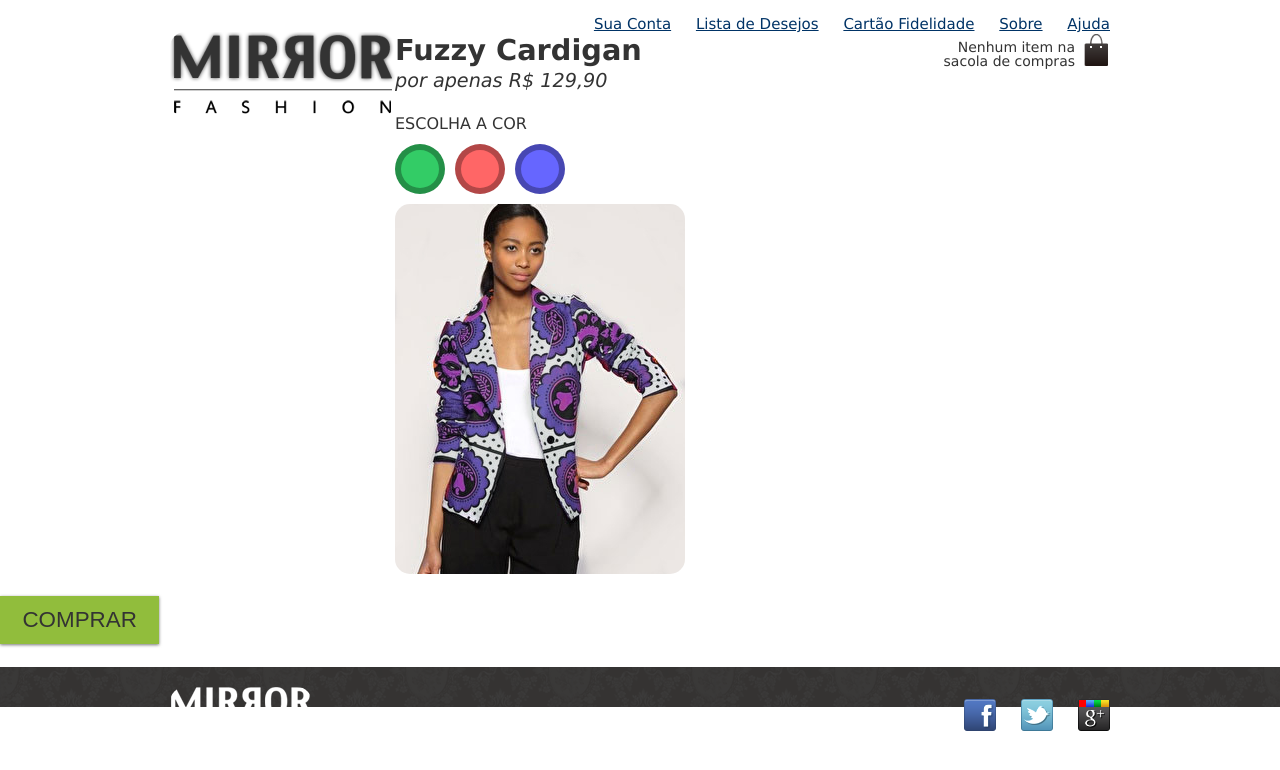
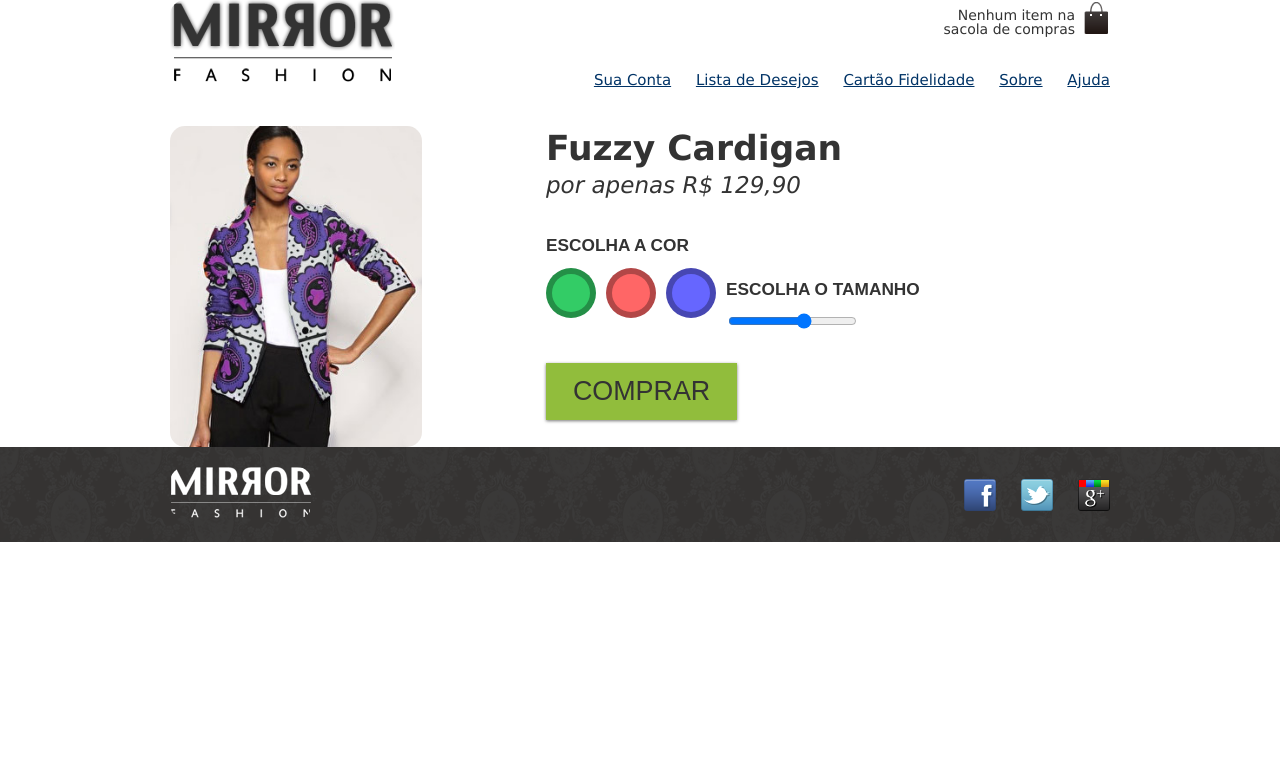
Before and after one commit to euleandrodias/apostila-ecomerce, a plain HTML site: page produto.html in a window 1280 px wide. Drawn offline with Linux system fonts and the light colour scheme.

Commit message:
colocando tamanho

```diff
--- a/css/produto.css
+++ b/css/produto.css
@@ -1,5 +1,5 @@
 .cores label::after {
-  content: "";
+  content: '';
   display: block;
 
   border: 6px solid rgba(0, 0, 0, 0.3);
@@ -36,6 +36,10 @@ label[for="azul"]::after {
 .cores input:not(:checked) + label img {
   display: none;
 }
+.cores {
+  position: relative;
+  padding-top: 90px;
+}
 
 .cores label::after {
   position: absolute;
@@ -43,10 +47,6 @@ label[for="azul"]::after {
   cursor: pointer;
 }
 
-.cores {
-  position: relative;
-  padding-top: 90px;
-}
 
 label[for="verde"]::after {
   left: 0;
@@ -90,7 +90,7 @@ label[for="azul"]::after {
 
 .produto legend {
   display: block;
-  font: bold0.9em/2.5 Arial;
+  font: bold 0.9em/2.5 Arial;
   text-transform: uppercase;
 }
 
@@ -113,7 +113,45 @@ label[for="azul"]::after {
 }
 
 @media (min-width: 600px) {
-  img {
+ .produto img {
     float: left;
   }
+
+  .produto {
+    position: relative;
+    padding-left: 40%;
+    font-size: 1.2em;
+    height: 100%;
+
+  }
+  .cores {
+    position: static;
+    padding: 0;
+  }
+  .cores legend {
+    position: static;
+  }
+
+  .cores label img {
+    position: absolute;
+    top: 0;
+    left: 0;
+    max-width: 35%;
+    max-height: 100%;
+  }
+
+  .cores label::after {
+    position: static;
+    float: left;
+    margin-right: 10px;
+  }
+
+  fieldset {
+    display: inline-block;
+    vertical-align: top;
+
+
+  }
+
+
 }
--- a/produto.html
+++ b/produto.html
@@ -8,14 +8,13 @@
 
     <link rel="stylesheet" href="css/reset.css" />
     <link rel="stylesheet" href="css/estilos.css" />
-    <link rel="stylesheet" href="css/produto.css"/>
-
+    <link rel="stylesheet" href="css/mobile.css"/>
+    <link rel="stylesheet" href="css/produto.css" />
   </head>
   <body>
     <header class="container">
-      <h1>
-        <img src="img/logo.png" alt="Logo da Mirror Fashion" />
-      </h1>
+      <!-- Conteúdo do cabeçalho -->
+      <h1><img src="img/logo.png" alt="Logo da Mirror Fashion" /></h1>
 
       <p class="sacola">Nenhum item na sacola de compras</p>
 
@@ -29,6 +28,7 @@
         </ul>
       </nav>
     </header>
+    <div class="container">
       <div class="produto">
         <h1>Fuzzy Cardigan</h1>
         <p>por apenas R$ 129,90</p>
@@ -36,7 +36,6 @@
         <form>
           <fieldset class="cores">
             <legend>Escolha a cor</legend>
-
             <input type="radio" name="cor" value="verde" id="verde" checked />
             <label for="verde">
               <img
@@ -47,17 +46,33 @@
 
             <input type="radio" name="cor" value="rosa" id="rosa" checked />
             <label for="rosa">
-            <img src="img/produtos/foto1-rosa.png" alt="Produto na cor rosa" />
+              <img
+                src="img/produtos/foto1-rosa.png"
+                alt="Produto na cor rosa"
+              />
             </label>
 
             <input type="radio" name="cor" value="azul" id="azul" checked />
             <label for="azul">
-            <img src="img/produtos/foto1-azul.png" alt="Produto na cor azul" />
+              <img
+                src="img/produtos/foto1-azul.png"
+                alt="Produto na cor azul"
+              />
             </label>
+            <fieldset class="tamanhos">
+              <legend>Escolha o tamanho</legend>
+
+              <input type="range"min="36" max="46" value="42" step="2" name="tamanho">
           </fieldset>
 
           <button class="comprar">Comprar</button>
         </form>
+      </div>
+
+
+ <!--  -->
+
+ <table></table>
     </div>
     <footer>
       <div class="container">
```
Lines whose indentation alone changed are shown as unchanged.
